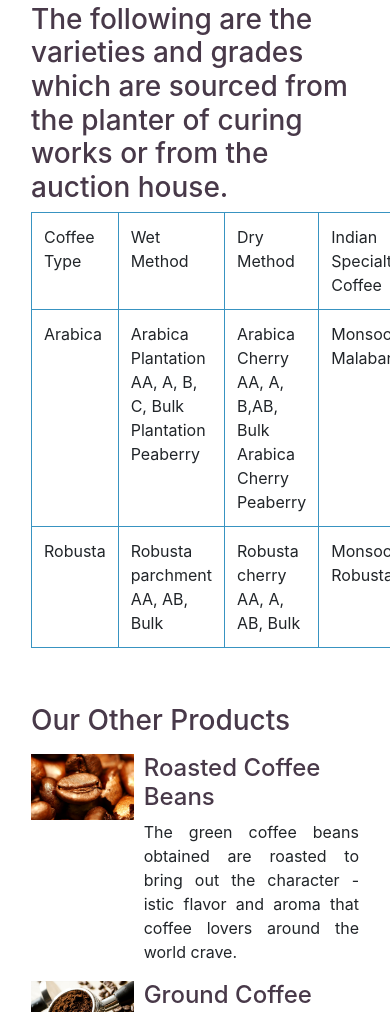
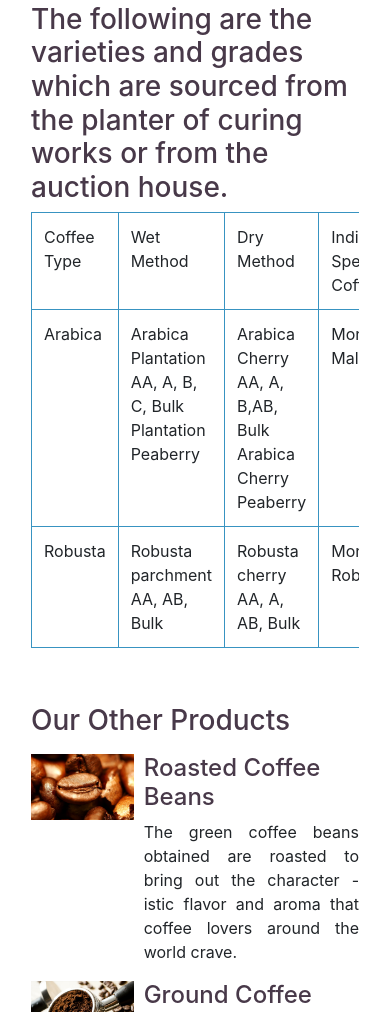
Before and after one commit to rittamdebnath/MadrasCafe, a plain HTML site: page Green Coffee.html in a window 390 px wide. Shown: the part 998-2010 px from the top of the page. Drawn offline with nearby package versions, Linux system fonts and the light colour scheme.

Commit message:
Table-responsive

```diff
--- a/Green Coffee.html
+++ b/Green Coffee.html
@@ -114,7 +114,8 @@
 							<section>
 								<header>
 									<h3>The following are the varieties and grades which are sourced from the planter of curing works or from the auction house.</h3>
-									<table class="table table-bordered c-black">
+									<div class="table-responsive">
+										<table class="table table-bordered">
 											<tr>
 												<th>Coffee Type</th>
 												<th>Wet Method </th>
@@ -137,6 +138,7 @@
 												<td>Monsoonal Robusta</td>
 											</tr>
 										</table>
+									</div>
 								</header>
 							</section>
 						</article>
```
Also changed, not shown: Ground Coffee Powder.html (+4 -0 lines), Roasted Coffee Beans.html (+2 -0 lines). Lines whose indentation alone changed are shown as unchanged.
